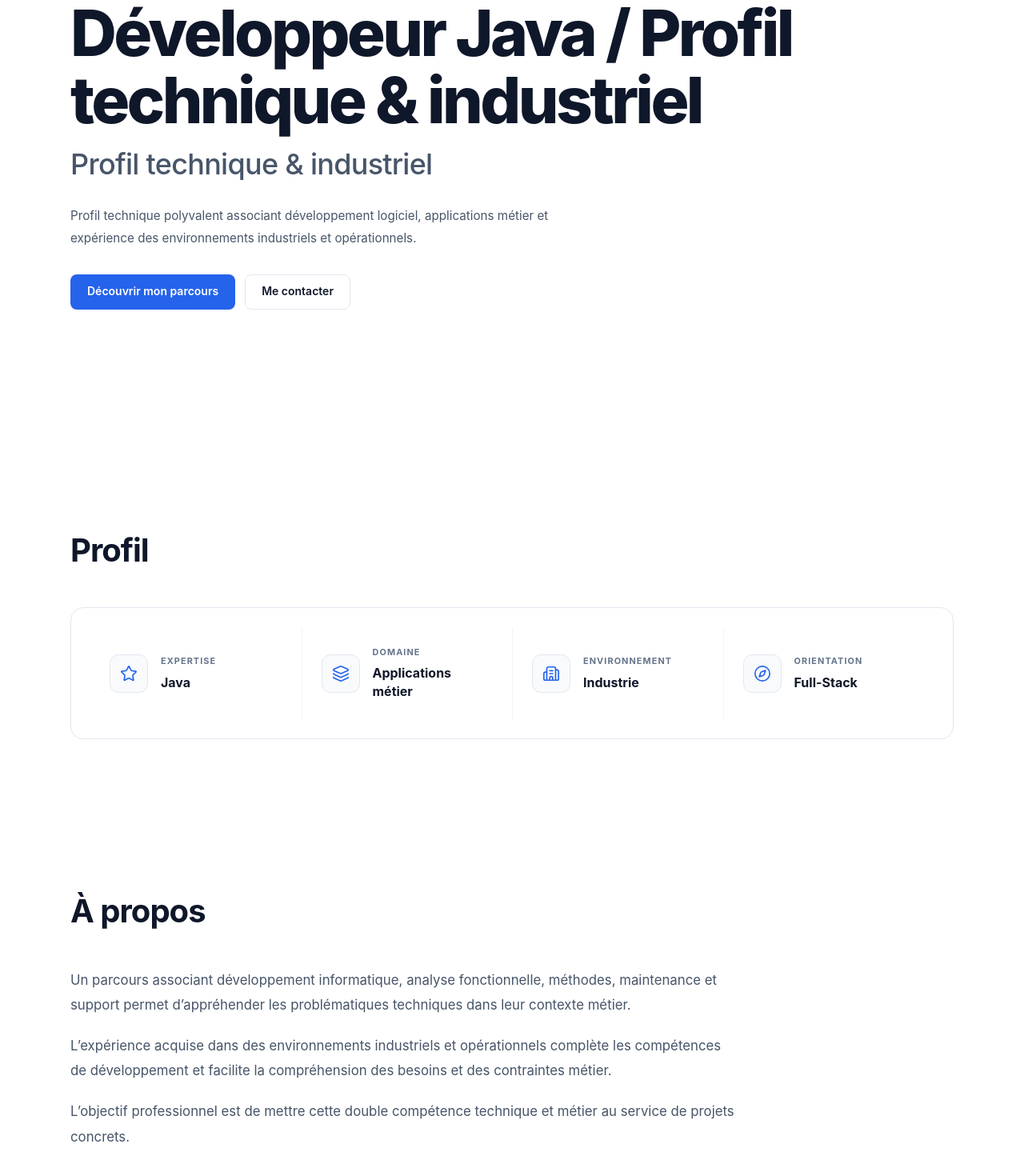
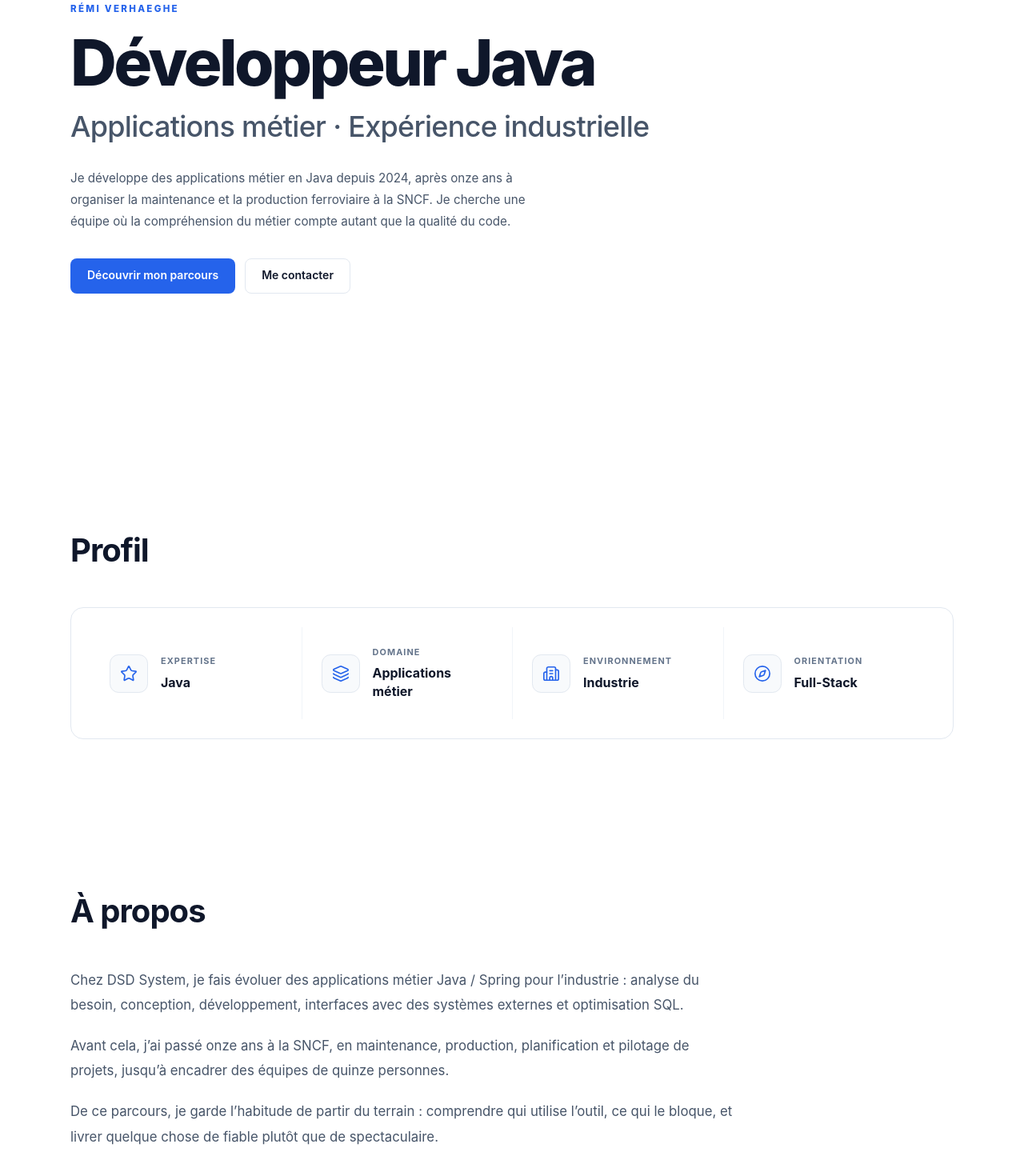
Before and after one commit to Remiverhaeghe/portefolio-vue, a Vue app: page / in a window 1280 px wide. Shown: the part 312-1782 px from the top of the page at 80% size. Built offline with nearby package versions, Linux system fonts and the light colour scheme.

Commit message:
Correction du nom dans le hero, réécriture de la présentation et ajout de la CI

```diff
--- a/index.html
+++ b/index.html
@@ -5,6 +5,10 @@
     <link rel="icon" href="/favicon.ico">
     <meta name="viewport" content="width=device-width, initial-scale=1.0">
     <meta name="description" content="Portfolio de Rémi Verhaeghe, développeur Java : applications métier, parcours technique et industriel, compétences et projets.">
+    <meta property="og:type" content="website">
+    <meta property="og:locale" content="fr_FR">
+    <meta property="og:title" content="Rémi Verhaeghe — Développeur Java">
+    <meta property="og:description" content="Développeur Java d'applications métier, après onze ans dans la maintenance et la production ferroviaire.">
     <title>Rémi Verhaeghe — Développeur Java</title>
     <script>
       (function () {
--- a/src/components/home/CareerSection.vue
+++ b/src/components/home/CareerSection.vue
@@ -1,4 +1,5 @@
 <script setup>
+import { career } from '@/data/career.js'
 import { sections } from '@/data/sections.js'
 import SectionTitle from '@/components/common/SectionTitle.vue'
 import AppIcon from '@/components/common/AppIcon.vue'
@@ -15,13 +16,6 @@ const {
   element: careerSection,
   visible: careerVisible,
 } = useScrollReveal()
-
-const positions = [
-  'Développement Java',
-  'Développement d’applications métier',
-  'Développement Full-Stack',
-  'Projets techniques à forte dimension métier',
-]
 </script>
 
 <template>
@@ -67,18 +61,14 @@ const positions = [
         <!-- Titre -->
 
         <h2 class="career_title">
-          Développeur logiciel / Ingénieur développement
+          {{ career.title }}
         </h2>
 
 
         <!-- Description -->
 
         <p class="career_description">
-          Mettre à profit mon expérience du développement Java,
-          des applications métier et des environnements industriels
-          au sein d’une équipe technique où je pourrai contribuer
-          à des projets concrets et poursuivre mon évolution dans
-          le développement logiciel.
+          {{ career.description }}
         </p>
 
 
@@ -93,7 +83,7 @@ const positions = [
              POSTES RECHERCHÉS
              =================================================== -->
 
-        <div class="career_positions">
+        <div v-if="career.hasTargets()" class="career_positions">
 
           <div class="career_positions_header">
 
@@ -114,7 +104,7 @@ const positions = [
           <div class="career_positions_list">
 
             <span
-              v-for="position in positions"
+              v-for="position in career.targets"
               :key="position"
               class="career_position"
             >
--- a/src/components/home/HeroSection.vue
+++ b/src/components/home/HeroSection.vue
@@ -25,7 +25,7 @@ import { sections } from '@/data/sections.js'
              ================================================= -->
 
         <p class="hero_name">
-          {{ profile.displayName }}
+          {{ profile.getFullName() }}
         </p>
 
 
@@ -43,7 +43,7 @@ import { sections } from '@/data/sections.js'
              ================================================= -->
 
         <p class="hero_subtitle">
-          Profil technique & industriel
+          {{ profile.shortTitle }}
         </p>
 
 
--- a/src/data/profile.js
+++ b/src/data/profile.js
@@ -9,18 +9,18 @@ export const profile = new Profile({
   lastName: 'Verhaeghe',
 
   // Positionnement professionnel.
-  title: 'Développeur Java / Profil technique & industriel',
-  shortTitle: 'Développeur logiciel',
+  title: 'Développeur Java',
+  shortTitle: 'Applications métier · Expérience industrielle',
 
   // Présentation courte.
   introduction:
-    'Profil technique polyvalent associant développement logiciel, applications métier et expérience des environnements industriels et opérationnels.',
+    'Je développe des applications métier en Java depuis 2024, après onze ans à organiser la maintenance et la production ferroviaire à la SNCF. Je cherche une équipe où la compréhension du métier compte autant que la qualité du code.',
 
   // Présentation détaillée.
   about: [
-    'Un parcours associant développement informatique, analyse fonctionnelle, méthodes, maintenance et support permet d’appréhender les problématiques techniques dans leur contexte métier.',
-    'L’expérience acquise dans des environnements industriels et opérationnels complète les compétences de développement et facilite la compréhension des besoins et des contraintes métier.',
-    'L’objectif professionnel est de mettre cette double compétence technique et métier au service de projets concrets.',
+    'Chez DSD System, je fais évoluer des applications métier Java / Spring pour l’industrie : analyse du besoin, conception, développement, interfaces avec des systèmes externes et optimisation SQL.',
+    'Avant cela, j’ai passé onze ans à la SNCF, en maintenance, production, planification et pilotage de projets, jusqu’à encadrer des équipes de quinze personnes.',
+    'De ce parcours, je garde l’habitude de partir du terrain : comprendre qui utilise l’outil, ce qui le bloque, et livrer quelque chose de fiable plutôt que de spectaculaire.',
   ],
 
   // Informations affichées dans le Hero.
```
Also changed, not shown: 1 other file (tests, documents, lock files or other folders).
